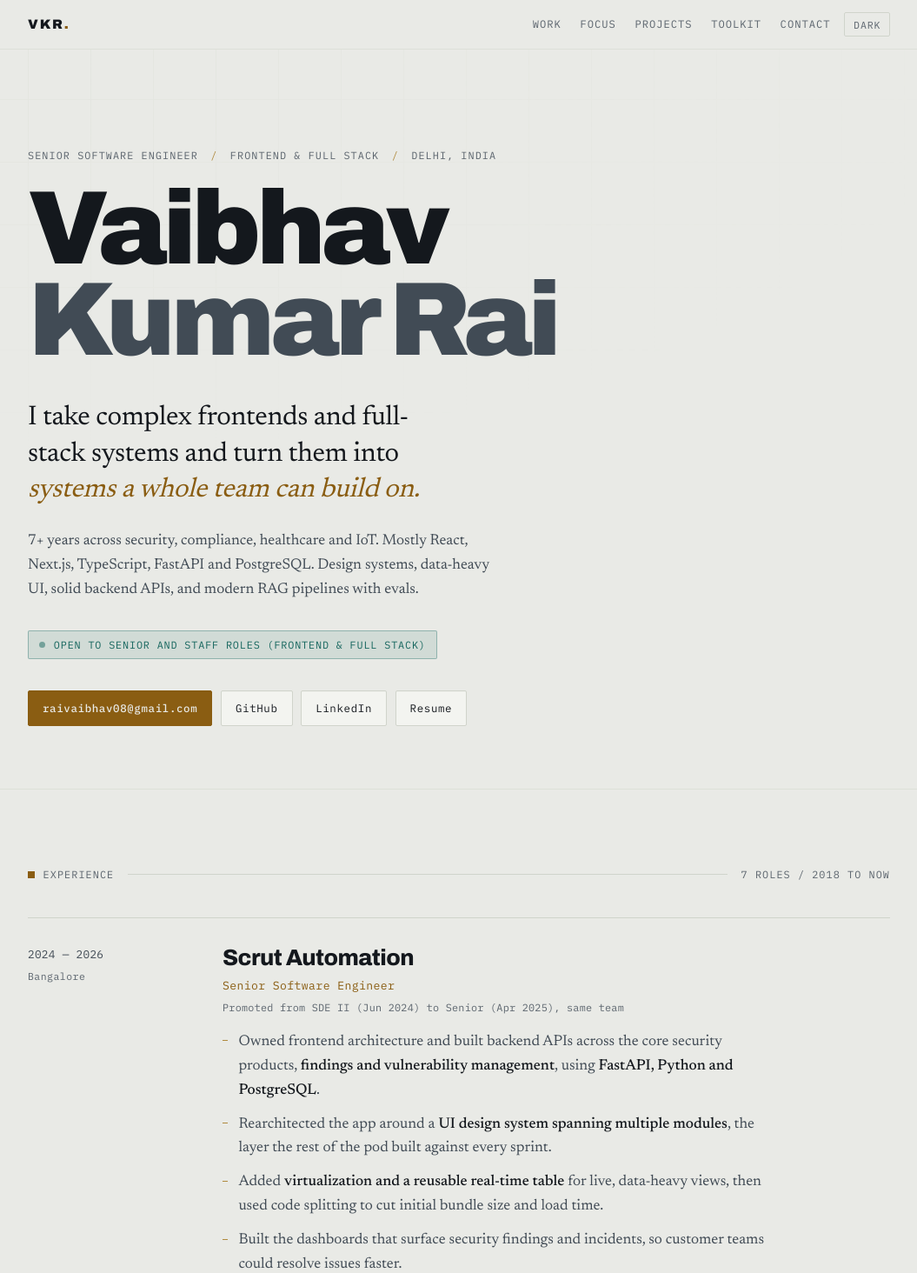
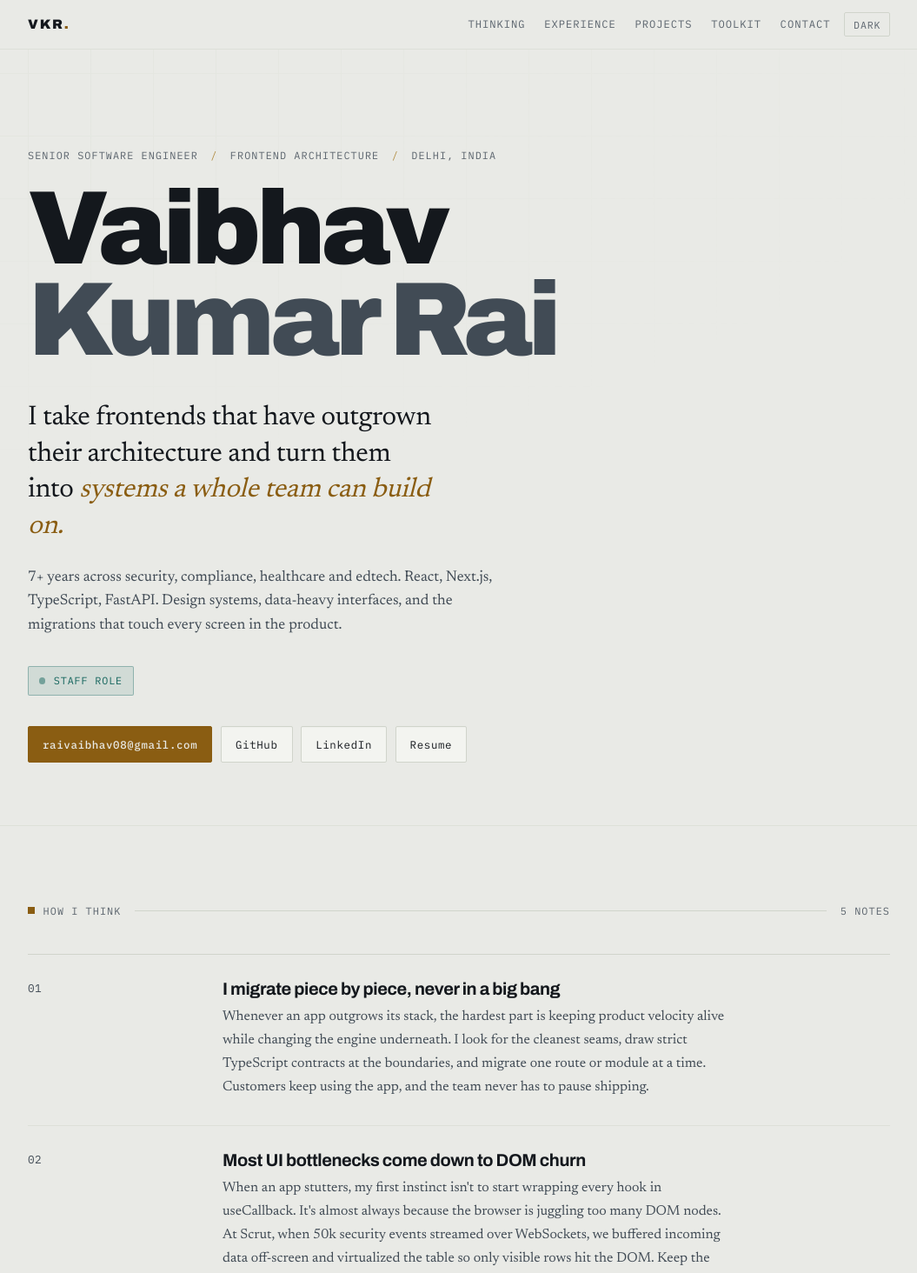
Before and after one commit to RaiVaibhav/portfolio, a Next.js app: page / in a window 1280 px wide. Shown: the top 1464 px of the page at 87% size, without its empty margins (112-1167 px from the left). Built offline with nearby package versions, Linux system fonts and the light colour scheme.

Commit message:
Redesign w.r.t how I think

```diff
--- a/app/globals.css
+++ b/app/globals.css
@@ -478,6 +478,89 @@ h1.name .l2 {
   }
 }
 
+/* ── thinking & mental models ─────────────────────────────────────────── */
+.thinking-item {
+  border-top: 1px solid var(--line-soft);
+  padding-block: 1.85rem;
+}
+.thinking-item:first-of-type {
+  border-top: 1px solid var(--line);
+}
+.thinking-item h3 {
+  font-size: 1.25rem;
+  font-weight: 700;
+  margin-bottom: 0.5rem;
+  color: var(--ink);
+}
+.thinking-item p {
+  color: var(--ink-2);
+  line-height: 1.68;
+  max-width: 64ch;
+  font-size: 1rem;
+}
+
+.thinking-num {
+  font-size: 1.15rem;
+  font-weight: 700;
+  color: var(--brass);
+  display: block;
+}
+
+.thinking-tag {
+  color: var(--ink-3);
+  font-size: 0.72rem;
+  letter-spacing: 0.08em;
+  display: block;
+  margin-top: 0.25rem;
+}
+
+.thinking-content h3 {
+  font-size: clamp(1.25rem, 1.12rem + 0.5vw, 1.6rem);
+  font-weight: 800;
+  margin-bottom: 0.85rem;
+}
+
+.thinking-content p {
+  color: var(--ink-2);
+  font-size: 1.02rem;
+  line-height: 1.68;
+  max-width: 64ch;
+  margin-bottom: 1.1rem;
+}
+
+.thinking-proof {
+  display: flex;
+  flex-wrap: wrap;
+  gap: 0.4rem 0.6rem;
+  align-items: baseline;
+  background: var(--surface);
+  border-left: 2px solid var(--brass);
+  padding: 0.6rem 0.9rem;
+  border-radius: 2px;
+  font-size: 0.86rem;
+  color: var(--ink-2);
+  line-height: 1.5;
+  max-width: 64ch;
+}
+
+.thinking-proof .mono {
+  color: var(--brass);
+  font-weight: 600;
+  font-size: 0.72rem;
+}
+
+.job-framing {
+  background: var(--surface);
+  border-left: 2px solid var(--brass);
+  padding: 0.75rem 1rem;
+  margin-block: 0.9rem 1.1rem;
+  font-size: 0.98rem;
+  line-height: 1.62;
+  color: var(--ink);
+  max-width: 64ch;
+  border-radius: 2px;
+}
+
 /* ── focus / capabilities ──────────────────────────────────────────────── */
 .caps {
   display: grid;
--- a/app/page.tsx
+++ b/app/page.tsx
@@ -1,6 +1,6 @@
 import Hero from "@/components/Hero";
+import Thinking from "@/components/Thinking";
 import Work from "@/components/Work";
-import Focus from "@/components/Focus";
 import Projects from "@/components/Projects";
 import SpecList from "@/components/SpecList";
 import SiteHeader from "@/components/SiteHeader";
@@ -18,8 +18,8 @@ export default function Page() {
 
       <main id="main">
         <Hero />
+        <Thinking />
         <Work />
-        <Focus />
         <Projects />
         <SpecList id="toolkit" title="Toolkit" rows={toolkit} />
         <SpecList id="edu" title="Education, certificates &amp; current" rows={education} />
--- a/components/Focus.tsx
+++ /dev/null
@@ -1,52 +0,0 @@
-import Reveal from "./Reveal";
-
-export default function Focus() {
-  return (
-    <section className="sec" id="focus">
-      <div className="wrap">
-        <Reveal>
-          <div className="sec-head">
-            <span className="tag mono">What I actually do</span>
-            <span className="fill" />
-          </div>
-        </Reveal>
-
-        <Reveal>
-          <div className="caps">
-            <div className="cap">
-              <span className="stat">Design systems</span>
-              <h3>Three built from scratch</h3>
-              <p>
-                Rearchitected the UI design system across multiple modules at Scrut, the layer the rest of the team built against every sprint. Storybook and custom theming at Kami Vision. Per-clinic branding, themes and layouts at Klinify.
-              </p>
-            </div>
-
-            <div className="cap">
-              <span className="stat">Full stack &amp; backend</span>
-              <h3>APIs and services that hold up</h3>
-              <p>
-                FastAPI, Python and Postgres at Scrut for live security findings and vulnerability views. Flask APIs and CouchDB map-reduce at Klinify. Real-time chat sync over WebSockets and serverless Kubeless microservices at Squadcast, plus Stripe webhooks at Kami Vision.
-              </p>
-            </div>
-
-            <div className="cap">
-              <span className="stat">RAG &amp; evals</span>
-              <h3>Context retrieval that doesn&rsquo;t hallucinate</h3>
-              <p>
-                Agentic RAG pipelines with pgvector and semantic search in Bandhu. Set up Langfuse evals to catch hallucinations, score retrieval quality, and keep crisis safety rails rock solid. Tool security and permissions over MCP in AgentGate.
-              </p>
-            </div>
-
-            <div className="cap">
-              <span className="stat">Framework internals</span>
-              <h3>5 patches merged into Svelte</h3>
-              <p>
-                Bindings, contenteditable regressions and lifecycle bugs in Svelte core, plus a fix in Qwik. 75 merged pull requests into repos I don&rsquo;t own. I read framework source when the bug stops making sense.
-              </p>
-            </div>
-          </div>
-        </Reveal>
-      </div>
-    </section>
-  );
-}
--- a/components/Hero.tsx
+++ b/components/Hero.tsx
@@ -9,7 +9,7 @@ export default function Hero() {
           <div className="eyebrow mono">
             <span>Senior Software Engineer</span>
             <span className="sep">/</span>
-            <span>Frontend &amp; Full Stack</span>
+            <span>Frontend Architecture</span>
             <span className="sep">/</span>
             <span>Delhi, India</span>
           </div>
@@ -20,18 +20,18 @@ export default function Hero() {
           </h1>
 
           <p className="thesis">
-            I take complex frontends and full-stack systems and turn them into{" "}
+            I take frontends that have outgrown their architecture and turn them into{" "}
             <em>systems a whole team can build on.</em>
           </p>
 
           <p className="sub">
-            7+ years across security, compliance, healthcare and IoT. Mostly React, Next.js, TypeScript, FastAPI and PostgreSQL.
-            Design systems, data-heavy UI, solid backend APIs, and modern RAG pipelines with evals.
+            7+ years across security, compliance, healthcare and edtech. React, Next.js, TypeScript, FastAPI.
+            Design systems, data-heavy interfaces, and the migrations that touch every screen in the product.
           </p>
 
           <p className="status">
             <span className="dot" aria-hidden="true" />
-            <span>Open to senior and staff roles (Frontend &amp; Full Stack)</span>
+            <span>Staff role</span>
           </p>
 
           <div className="links">
--- a/components/SiteFooter.tsx
+++ b/components/SiteFooter.tsx
@@ -9,7 +9,7 @@ export default function SiteFooter() {
         <Reveal>
           <h2>Let&rsquo;s talk.</h2>
           <p>
-            If you need someone to lead a complex frontend, wire up the backend services under it, or set up RAG pipelines with evals, let&rsquo;s talk.
+            If your frontend has outgrown the architecture holding it up, that&rsquo;s the problem I like.
             Email is the fastest way to reach me.
           </p>
           <div className="links">
--- a/components/SiteHeader.tsx
+++ b/components/SiteHeader.tsx
@@ -3,8 +3,8 @@
 import { useEffect, useState } from "react";
 
 const LINKS = [
-  { href: "#work", label: "Work" },
-  { href: "#focus", label: "Focus" },
+  { href: "#thinking", label: "Thinking" },
+  { href: "#work", label: "Experience" },
   { href: "#projects", label: "Projects" },
   { href: "#toolkit", label: "Toolkit" },
   { href: "#contact", label: "Contact" },
--- /dev/null
+++ b/components/Thinking.tsx
@@ -0,0 +1,59 @@
+import Reveal from "./Reveal";
+
+type Thought = {
+  title: string;
+  body: string;
+};
+
+const THOUGHTS: Thought[] = [
+  {
+    title: "I migrate piece by piece, never in a big bang",
+    body: "Whenever an app outgrows its stack, the hardest part is keeping product velocity alive while changing the engine underneath. I look for the cleanest seams, draw strict TypeScript contracts at the boundaries, and migrate one route or module at a time. Customers keep using the app, and the team never has to pause shipping.",
+  },
+  {
+    title: "Most UI bottlenecks come down to DOM churn",
+    body: "When an app stutters, my first instinct isn't to start wrapping every hook in useCallback. It's almost always because the browser is juggling too many DOM nodes. At Scrut, when 50k security events streamed over WebSockets, we buffered incoming data off-screen and virtualized the table so only visible rows hit the DOM. Keep the DOM small and the tab stays fast.",
+  },
+  {
+    title: "Design systems should live in tokens, not component forks",
+    body: "A good design system should save engineers time, not trap them in review discussions about margins and paddings. I anchor themes and spacing to CSS custom properties at the document root. That way, dark mode, tenant customization, and layout density happen dynamically at runtime without having to touch dozens of component files.",
+  },
+  {
+    title: "When an edge case breaks, I read the framework source",
+    body: "I've never liked fixing weird framework quirks with random setTimeout workarounds or superstitious code. If lifecycle hooks fire out of order or bindings break, I pull down the framework repository and step through the compiler AST. That habit is how I ended up finding and fixing bugs in Svelte core and Qwik.",
+  },
+  {
+    title: "AI agents need scoped permissions, not raw API keys",
+    body: "As autonomous agents become part of developer workflows, handing them master API keys with blanket write access is a huge blind spot. One malformed prompt can delete data or trigger irreversible actions. I built AgentGate because agents need a proxy layer: per-tool permissions, structured audit trails, and an immediate way to cut off access.",
+  },
+];
+
+export default function Thinking() {
+  return (
+    <section className="sec" id="thinking">
+      <div className="wrap">
+        <Reveal>
+          <div className="sec-head">
+            <span className="tag mono">How I think</span>
+            <span className="fill" />
+            <span className="count mono">5 notes</span>
+          </div>
+        </Reveal>
+
+        <div className="thinking-list">
+          {THOUGHTS.map((t, i) => (
+            <Reveal as="article" className="thinking-item spec" key={i}>
+              <div className="job-rail">
+                <span className="yr">0{i + 1}</span>
+              </div>
+              <div>
+                <h3>{t.title}</h3>
+                <p>{t.body}</p>
+              </div>
+            </Reveal>
+          ))}
+        </div>
+      </div>
+    </section>
+  );
+}
--- a/content/experience.ts
+++ b/content/experience.ts
@@ -11,7 +11,7 @@ export const experience: Job[] = [
     note: "Promoted from SDE II (Jun 2024) to Senior (Apr 2025), same team",
     years: "2024 — 2026",
     bullets: [
-      "Owned frontend architecture and built backend APIs across the core security products, **findings and vulnerability management**, using **FastAPI, Python and PostgreSQL**.",
+      "Owned the React frontend architecture and built backend APIs for core security products, **findings and vulnerability management**, using **FastAPI, Python and PostgreSQL**. Made technical calls and coordinated releases as the senior engineer on the pod.",
       "Rearchitected the app around a **UI design system spanning multiple modules**, the layer the rest of the pod built against every sprint.",
       "Added **virtualization and a reusable real-time table** for live, data-heavy views, then used code splitting to cut initial bundle size and load time.",
       "Built the dashboards that surface security findings and incidents, so customer teams could resolve issues faster.",
--- a/content/projects.ts
+++ b/content/projects.ts
@@ -27,8 +27,8 @@ export const projects: Project[] = [
       { label: "Source", href: "https://github.com/RaiVaibhav/bandhu" },
     ],
     body: [
-      "A companion-first mental health check-in app for India. The idea is that it should feel like texting a friend, not opening a treatment tool. Built with an **agentic RAG pipeline** &mdash; FastAPI with async SQLAlchemy and Postgres/pgvector on the back, React 19, Vite, Tailwind v4 and shadcn/ui on the front, NVIDIA NIM and Langfuse for tracing and evals.",
-      "Anything safety-critical sits behind an **eval pipeline** to catch crisis language and test retrieval relevancy before it ships. The engineering docs cover the RAG pipeline design, the vector schema and the manual and automated eval cases.",
+      "A companion-first mental health check-in app for India. The idea is that it should feel like texting a friend, not opening a treatment tool. Built with FastAPI, Postgres/pgvector, React 19, Vite, Tailwind v4 and shadcn/ui, with NVIDIA NIM and Langfuse for tracing.",
+      "It's a prototype and I say so in the README. Anything safety-critical—crisis-language detection and clinical suggestions—sits behind an eval pipeline that tests retrieval and prompt outputs before it ships. The engineering docs cover the pipeline design, vector schema, and eval test cases.",
     ],
     chips: ["React 19", "FastAPI", "pgvector", "RAG", "LLM evals", "Langfuse", "Tailwind v4"],
   },
--- a/content/site.ts
+++ b/content/site.ts
@@ -9,12 +9,12 @@ export const site = {
   email: "raivaibhav08@gmail.com",
   github: "https://github.com/RaiVaibhav",
   linkedin: "https://www.linkedin.com/in/raivaibhav08/",
-  status: "Open to senior and staff roles (Frontend & Full-Stack)",
+  status: "Staff role",
   resume: "/vaibhav-kumar-rai-resume.pdf",
 
   /** Short factual rows for the profile header. */
   facts: [
-    { label: "Now", value: "Open to senior & staff roles" },
+    { label: "Now", value: "Staff role" },
     { label: "Recently", value: "2 years at Scrut Automation" },
     { label: "Stack", value: "React, Next.js, TypeScript, Python, FastAPI, Node.js, PostgreSQL" },
     { label: "Focus", value: "Design systems, full stack, RAG & evals" },
--- a/content/toolkit.ts
+++ b/content/toolkit.ts
@@ -25,7 +25,7 @@ export const education: SpecRow[] = [
   },
   {
     label: "Right now",
-    value: "Going deep on **RAG pipelines, LLM evals and tool security over MCP** (like Bandhu and AgentGate), plus high-throughput data visualization in the browser.",
+    value: "Going deep on **agentic AI and RAG**, which is where AgentGate and Bandhu came from. What I actually want to know is what these systems need from a frontend, because that answer is still being worked out.",
   },
   {
     label: "Off the clock",
--- a/content/types.ts
+++ b/content/types.ts
@@ -8,6 +8,7 @@ export type Job = {
   url?: string;
   urlLabel?: string;
   urlNote?: string;
+  framing?: string;
   bullets?: string[];
   groups?: { label: string; bullets: string[] }[];
   shift?: [string, string];
```
